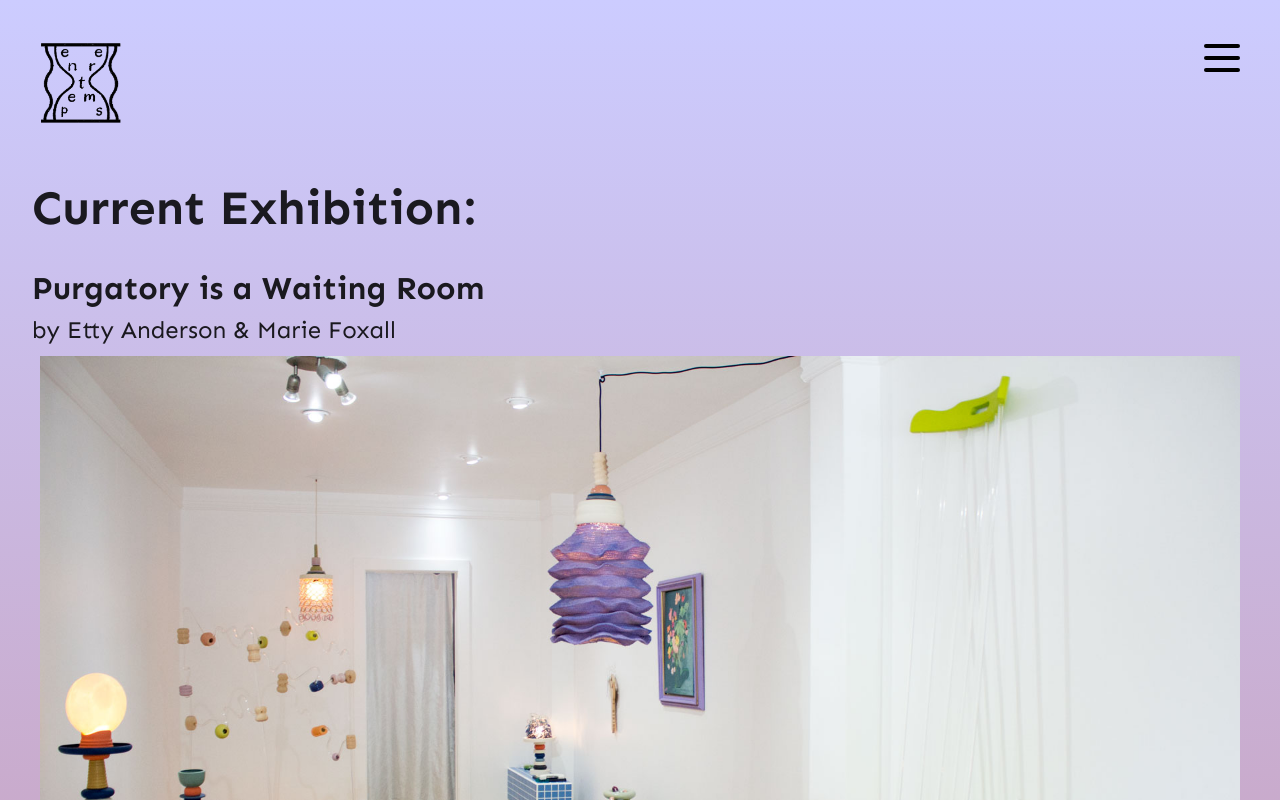
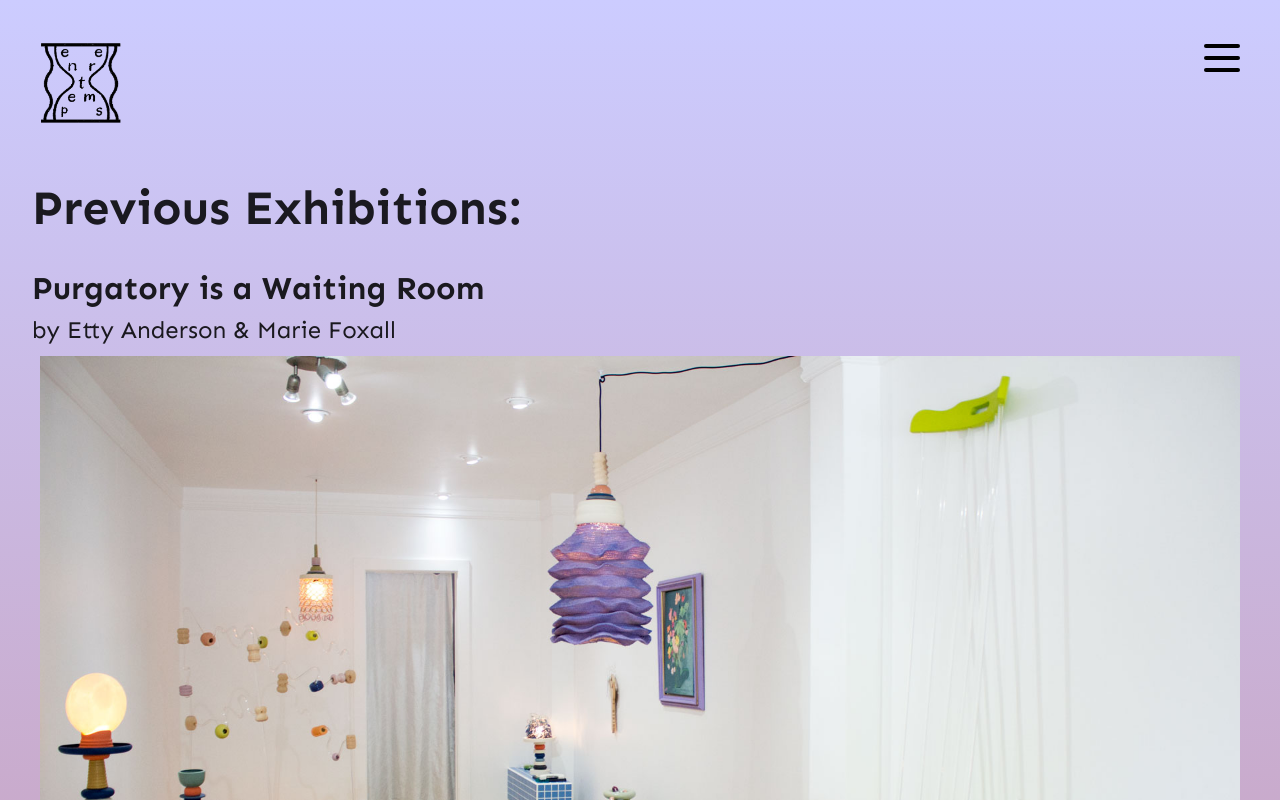
Before and after one commit to mariefoxall/wasted-effort, a React (Vite) app: page /exhibitions in a window 1280 px wide. Shown: the top 800 px of the page. Built offline with nearby package versions, Linux system fonts and the light colour scheme.

Commit message:
previous exhibitions

```diff
--- a/src/Exhibitions/Exhibitions.jsx
+++ b/src/Exhibitions/Exhibitions.jsx
@@ -12,7 +12,7 @@ import "./Exhibitions.css";
 function Exhibitions() {
   return (
     <>
-      <h2>Current Exhibition:</h2>
+      <h2>Previous Exhibitions:</h2>
       <h3>Purgatory is a Waiting Room</h3>
       <p>by Etty Anderson & Marie Foxall</p>
 
```
